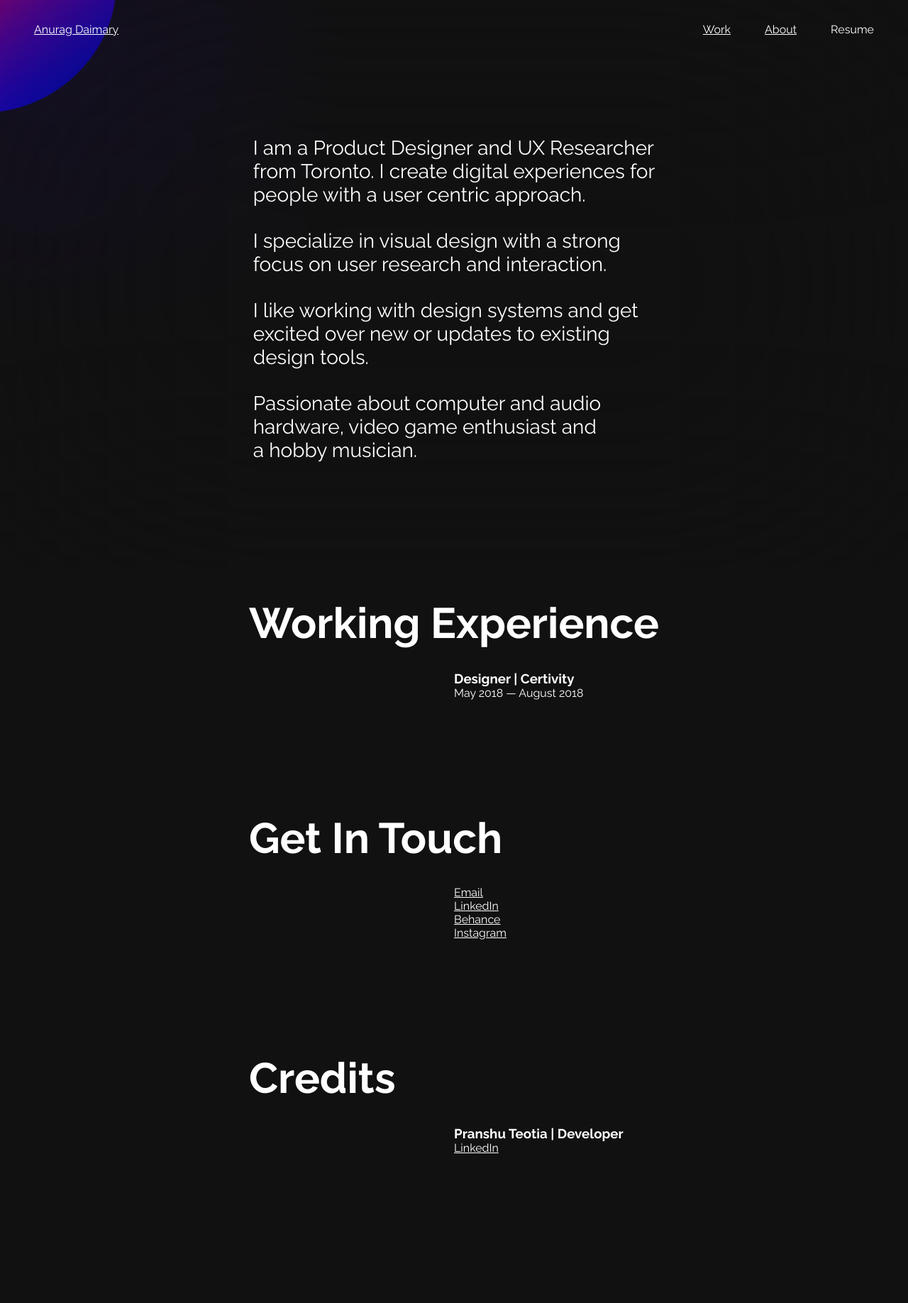
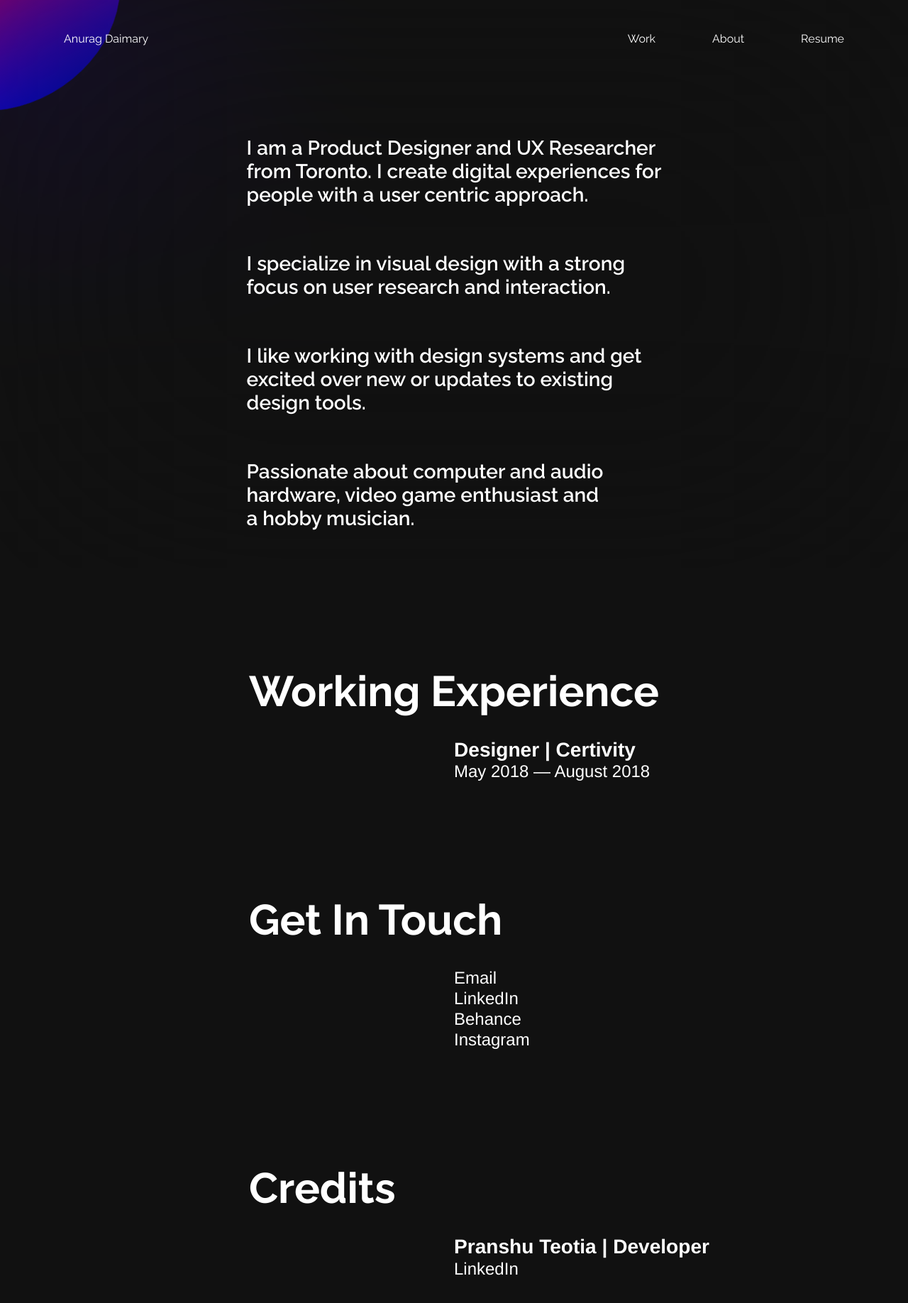
Before and after one commit to AnuragDaimary/Portfolio-Website, a React (Create React App) app: page /about in a window 1280 px wide. Shown: the top 1836 px of the page at 71% size. Before the commit the page ends 1787 px from the top, so only its background shows below. Built offline with nearby package versions, Linux system fonts and the light colour scheme.

Commit message:
Minor UI tweaking

```diff
--- a/src/components/About/index.tsx
+++ b/src/components/About/index.tsx
@@ -14,6 +14,7 @@ const About: React.FC = () => {
     sectionContentContainer,
     linksContainer,
     fitContent,
+    aboutInfoContent,
   } = useStyles();
   return (
     <div className={aboutSectionContainer}>
@@ -38,10 +39,10 @@ const About: React.FC = () => {
           content={
             <>
               <AnimatedContent delay={0.25}>
-                <h3>Designer | Certivity</h3>
+                <h3 className={aboutInfoContent}>Designer | Certivity</h3>
               </AnimatedContent>
               <AnimatedContent delay={0.5}>
-                <p>May 2018 &mdash; August 2018</p>
+                <p className={aboutInfoContent}>May 2018 &mdash; August 2018</p>
               </AnimatedContent>
             </>
           }
@@ -57,7 +58,7 @@ const About: React.FC = () => {
                   delay={0.25 + idx * 0.1}
                 >
                   <li>
-                    <a {...contactObj.props}>{contactObj.label}</a>
+                    <a className={aboutInfoContent} {...contactObj.props}>{contactObj.label}</a>
                   </li>
                 </AnimatedContent>
               ))}
@@ -70,11 +71,11 @@ const About: React.FC = () => {
           content={
             <>
               <AnimatedContent delay={0.25}>
-                <h3>Pranshu Teotia | Developer</h3>
+                <h3 className={aboutInfoContent}>Pranshu Teotia | Developer</h3>
               </AnimatedContent>
               <AnimatedContent delay={0.5}>
                 <p>
-                  <a href="https://linkedin.com/in/pranshuteotia/">LinkedIn</a>
+                  <a className={aboutInfoContent} href="https://linkedin.com/in/pranshuteotia/">LinkedIn</a>
                 </p>
               </AnimatedContent>
             </>
--- a/src/components/About/styles.ts
+++ b/src/components/About/styles.ts
@@ -11,7 +11,8 @@ const useStyles = createUseStyles({
     fontSize: "18px",
   },
   sectionContentContainer: {
-    marginBottom: "2rem",
+    marginBottom: "3rem",
+    fontWeight: "600"
   },
   aboutInfoHeading: {
     fontSize: "30px",
@@ -21,6 +22,11 @@ const useStyles = createUseStyles({
     width: "fit-content",
     textAlign: "left",
     margin: ["2rem", "auto"],
+    fontSize: "24px",
+  },
+  aboutInfoContent: {
+    fontFamily: "Helvetica",
+    textDecoration: "none",
   },
   linksContainer: {
     listStyleType: "none",
@@ -44,6 +50,9 @@ const useStyles = createUseStyles({
     aboutInfoContentContainer: {
       textAlign: "left",
       translate: "50%",
+    },
+    sectionContentContainer: {
+      marginBottom: "4rem"
     }
   }
 });
--- a/src/components/Loblaws/styles.ts
+++ b/src/components/Loblaws/styles.ts
@@ -104,7 +104,7 @@ const useStyles = createUseStyles({
     left: 0,
     zIndex: 0,
     background: "black",
-    width: "100vw",
+    width: "100%",
     height: "100vh",
   },
   "@media (min-width: 750px)": {
--- a/src/components/Main/index.tsx
+++ b/src/components/Main/index.tsx
@@ -18,7 +18,7 @@ const SCREEN_TO_CONTENT_MAP: Record<ScreenType, any[]> = {
   ],
   Tablet: [
     <>
-      Hi, I am
+      {"Hi, I am "}
       <span className="highlight">Anurag</span>, a product designer
     </>,
     "and a UX researcher making digital",
@@ -30,7 +30,8 @@ const SCREEN_TO_CONTENT_MAP: Record<ScreenType, any[]> = {
       Hi, I am <span className="highlight">Anurag</span>, a Product designer and
       UX Researcher
     </>,
-    "making digital experiences for people with a user centric approach.",
+    "making digital experiences for people with a user",
+    "centric approach."
   ],
 };
 
@@ -43,7 +44,7 @@ const Main: React.FC = () => {
       <h1 className={mainContentContainer}>
         {SCREEN_TO_CONTENT_MAP[screeSize].map(
           (splitContent: string, idx: number) => (
-            <AnimatedContent key={`main-content-${idx}`} delay={idx * 0.1}>
+            <AnimatedContent key={`main-content-${idx}`} delay={idx * 0.15}>
               <span className={mainContent}>{splitContent}</span>
             </AnimatedContent>
           )
--- a/src/components/Main/styles.ts
+++ b/src/components/Main/styles.ts
@@ -7,11 +7,14 @@ const useStyles = createUseStyles({
     placeItems: "center",
   },
   mainContentContainer: {
-    fontSize: "48px"
+    fontSize: "48px",
+    display: "flex",
+    flexDirection: "column",
+    gap: "0.5rem",
   },
   mainContent: {
     display: "block",
-    textAlign:"left"
+    textAlign:"left",
   },
   "@media (max-width: 850px)": {
     mainContentContainer: {
--- a/src/components/Navigation/styles.ts
+++ b/src/components/Navigation/styles.ts
@@ -10,6 +10,10 @@ const useStyles = createUseStyles({
     alignItems: "center",
     padding: ["2rem", "3rem"],
     zIndex: 99,
+
+    "& a": {
+      textDecoration: "none",
+    }
   },
   desktopNavItemsContainer: {
     listStyleType: "none",
@@ -20,6 +24,9 @@ const useStyles = createUseStyles({
     listStyleType: "none",
     "& > :first-child": {
       borderTop: ["1px", "solid", "white"],
+    },
+    "& a": {
+      textDecoration: "none",
     }
   },
   mobileNavItem: {
@@ -59,6 +66,14 @@ const useStyles = createUseStyles({
   },
   mobileMenuHeading: {
     margin: ["2rem", 0]
+  },
+  "@media (min-width: 600px)": {
+    nav: {
+      padding: ["45px", "90px"],
+    },
+    desktopNavItemsContainer: {
+      gap: "80px",
+    }
   }
 });
 
--- a/src/components/Project/styles.ts
+++ b/src/components/Project/styles.ts
@@ -63,8 +63,8 @@ const useStyles = createUseStyles({
     display: "inline-block",
   },
   caseStudyButton: {
-    padding: ["1rem", "1.5rem"],
-    borderRadius: "5px",
+    padding: ["1rem", "1.4rem"],
+    borderRadius: "30px",
     background: "white",
     color: "black",
     border: "none",
@@ -72,10 +72,14 @@ const useStyles = createUseStyles({
     "&[disabled]": {
       background: "rgba(255,255,255,0.5)",
       cursor: "default",
+      fontWeight: "bold",
+      fontSize: "1.1rem",
     },
     "& > a": {
       color: "black",
-      textDecoration: "none"
+      textDecoration: "none",
+      fontWeight: "bold",
+      fontSize: "1.1rem",
     }
   },
   overlayText: {
--- a/src/components/SelectedWork/styles.ts
+++ b/src/components/SelectedWork/styles.ts
@@ -8,7 +8,8 @@ const useStyles = createUseStyles({
   },
   selectedWorkHeading: {
     textAlign: "center",
-    color: Colors.PrimaryText
+    color: Colors.PrimaryText,
+    fontSize: "32px",
   },
   projectsContainer: {
     display: "flex",
```
Also changed, not shown: 1 other file (tests, documents, lock files or other folders).
